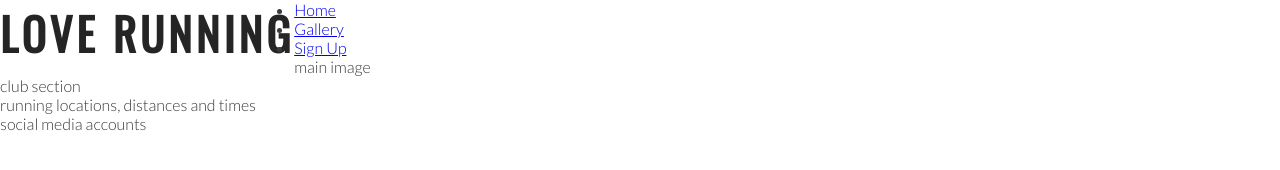
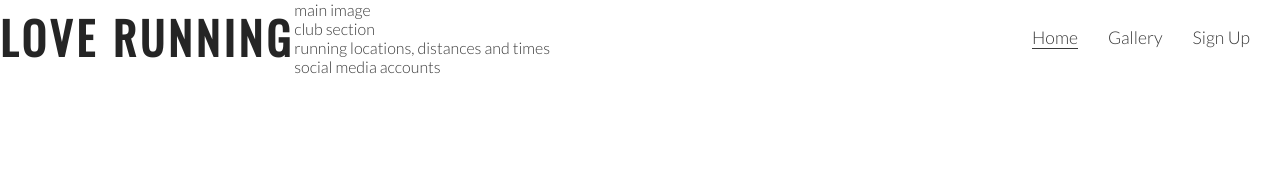
Before and after one commit to StaffanHynge/Love-Running, a plain HTML site: page index.html in a window 1280 px wide. Drawn offline with nearby package versions, Linux system fonts and the light colour scheme.

Commit message:
add style navigation links

```diff
--- a/assets/css/style.css
+++ b/assets/css/style.css
@@ -26,3 +26,33 @@ h1, h2 {
     float: left;
     font-size: 280%;
   }
+
+  /* navigation Links */
+
+  #menu {
+    font-size: 110%;
+    letter-spacing: 4 px;
+}
+
+#menu, #logo {
+    line-height: 75px;
+}
+
+#menu li{
+    float: right;
+    list-style-type: none;
+    margin-right: 30px;
+}
+
+#menu a{
+    text-decoration: none;
+    color: inherit;
+}
+
+#menu a:hover {
+    border-bottom: 1px solid #3a3a3a;
+}
+
+.active {
+    border-bottom: 1px solid #3a3a3a;
+}
--- a/index.html
+++ b/index.html
@@ -15,10 +15,10 @@
         <h1 id="logo">Love Running</h1>
     </a>
     <nav>
-        <ul>
-            <li><a href="index.html">Home</a></li>
+        <ul id="menu">
+            <li><a href="#">Sign Up</a></li>
             <li><a href="#">Gallery</a></li>
-            <li><a href="#">Sign Up</a></li>
+            <li><a href="index.html" class="active">Home</a></li>
         </ul>
     </nav>
     </header>
```
